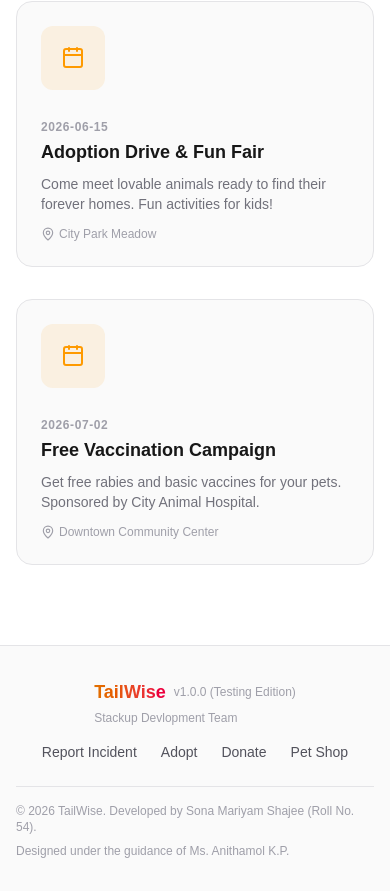
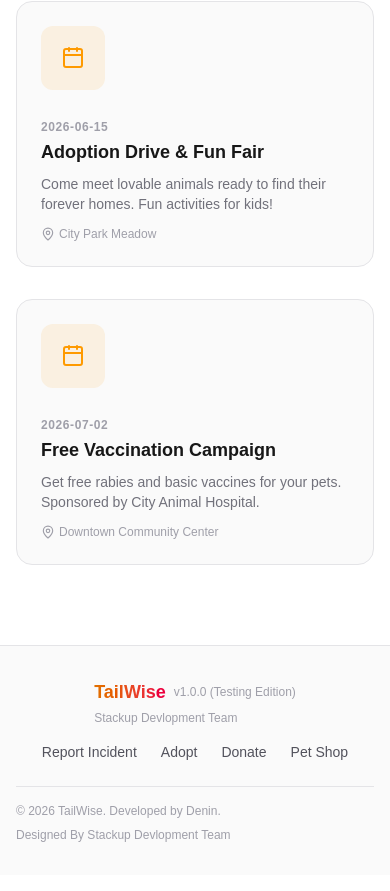
Before and after one commit to deninthomas/vet-testing-sandbox, a Next.js app: page / in a window 390 px wide. Shown: the part 3958-4849 px from the top of the page. Built offline with nearby package versions, Linux system fonts and the light colour scheme; no server answers; the database is empty.

Commit message:
feat: implement responsive footer component with navigation links and branding

```diff
--- a/src/components/footer.tsx
+++ b/src/components/footer.tsx
@@ -25,8 +25,8 @@ export default function Footer() {
           </div>
         </div>
         <div className="border-t border-zinc-200 dark:border-zinc-800/60 mt-6 pt-4 flex flex-col md:flex-row justify-between text-xs text-zinc-400 gap-2">
-          <span>&copy; {new Date().getFullYear()} TailWise. Developed by Sona Mariyam Shajee (Roll No. 54).</span>
-          <span>Designed under the guidance of Ms. Anithamol K.P.</span>
+          <span>&copy; {new Date().getFullYear()} TailWise. Developed by Denin.</span>
+          <span>Designed By Stackup Devlopment Team</span>
         </div>
       </div>
     </footer>
```
